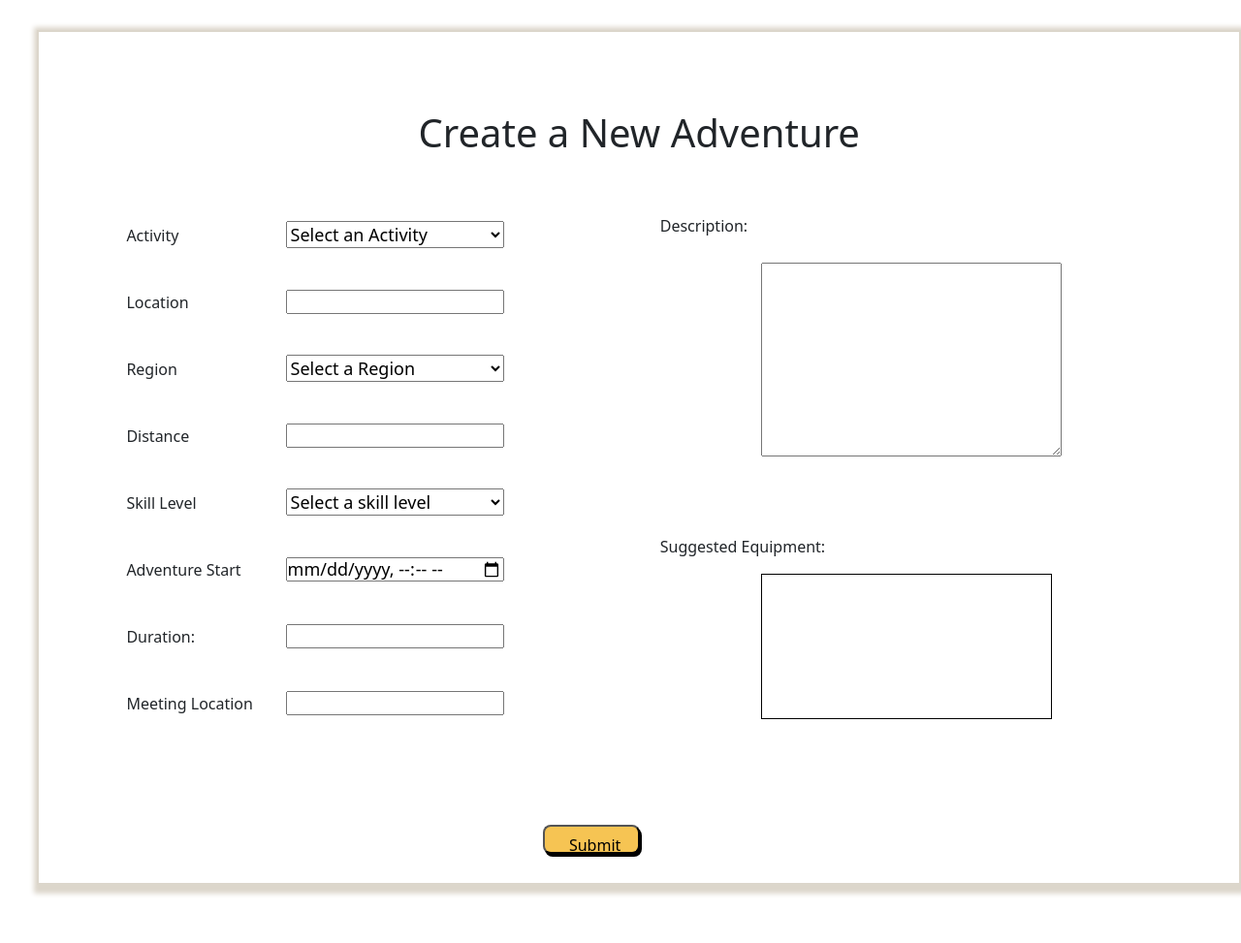
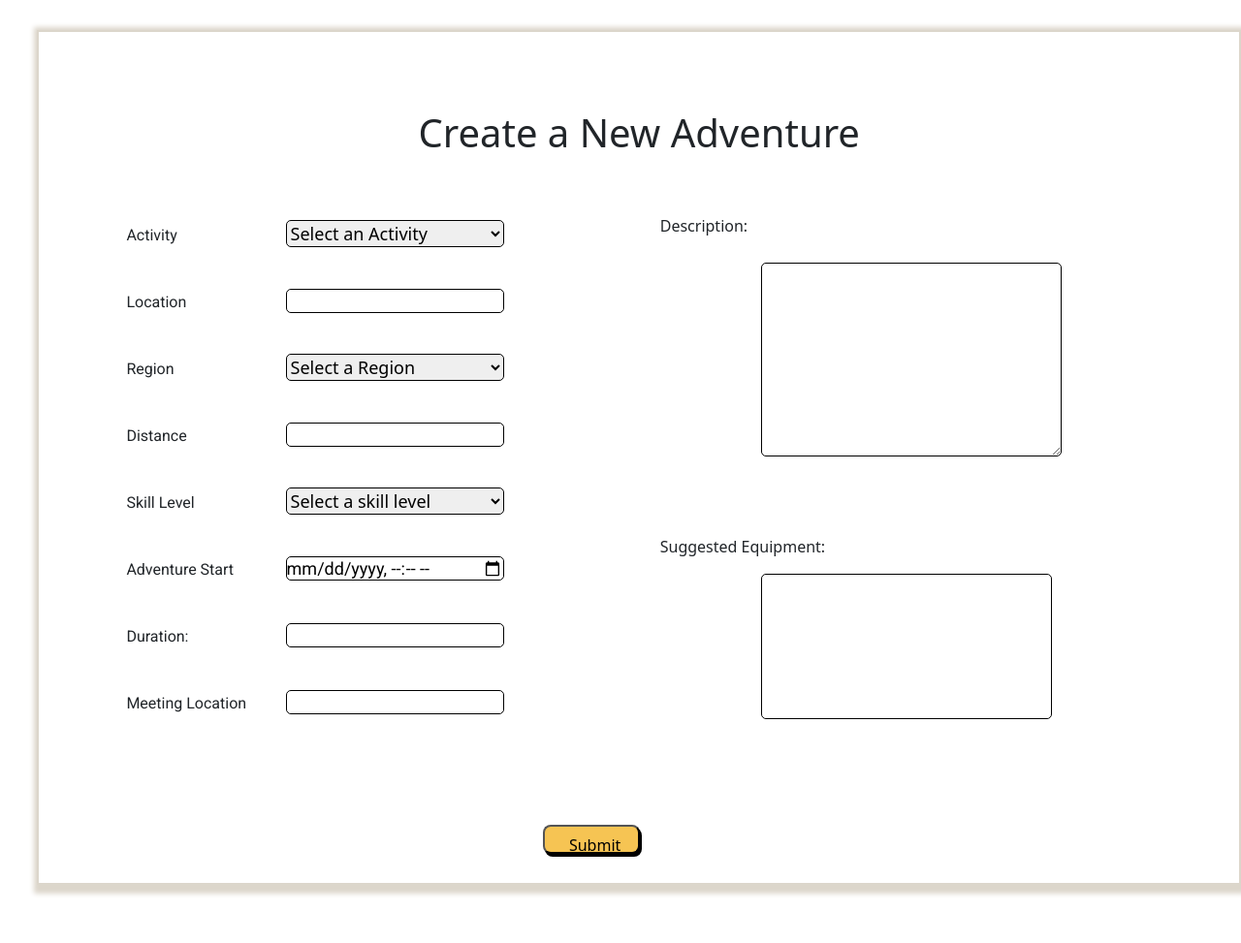
Before and after one commit to mickelsendamon/Connected_Outdoors, a Django app: template adventure_app/templates/new_adventure.html in a window 1280 px wide. Shown: the part 64-1037 px from the top of the page at 97% size. Run offline with Django 3.2, Linux system fonts and the light colour scheme; the template is opened without the code that fills it, so the values that code supplies are empty; some libraries are stand-ins or nearby versions; some web fonts are replaced.

Commit message:
rounded input boxes

```diff
--- a/adventure_app/static/css/newAdv.css
+++ b/adventure_app/static/css/newAdv.css
@@ -2,8 +2,6 @@
     margin: 0;
     padding: 0;
 }
-
-
 .wrapper{
     width:   auto;
     margin:  31px 0 60px 3%;
@@ -15,6 +13,7 @@
 .pageTitle{
     text-align: center;
     margin:  80px 0 60px 0;
+
 }
 .new_leftside{
     width:  44%;
@@ -27,18 +26,23 @@
 .dropdown-content{
     width:  225px;
     font-size:  18px;
+    -webkit-border-radius: 5px;
+    border-radius: 5px;
+    border: 1px black solid;
 }
 .label{
     margin: 10px;
     width:  150px;
     height:  25px;
     display:  inline-block;
+    font-family: 'Roboto', sans-serif;
 }
 .new_rightside{
     width:  47%;
     height:  600px;
     display:  inline-block;
     vertical-align: top;
+
 }
 .date{
     width:  50px;
@@ -50,11 +54,18 @@
     width:  225px;
     height:  25px;
     font-size: 18px;
+    font-family: 'Roboto', sans-serif;
+    -webkit-border-radius: 5px;
+    border-radius: 5px;
+    border: 1px black solid;
 }
 .descNew{
     width:  310px;
     height:  200px;
     margin:  10px 20% 75px;
+    -webkit-border-radius: 5px;
+    border-radius: 5px;
+    border: 1px black solid;
 }
 .equip{
     width:  20px;
@@ -67,15 +78,20 @@
     height: 150px;
     line-height: 2em;
     overflow:scroll;
-    border: thin #000 solid;
     padding: 5px;
     margin: 10px 20%;
+    -webkit-border-radius: 5px;
+    border-radius: 5px;
+    border: 1px black solid;
 }
 .scrollbox label{
     margin:  0 15px;
 }
 .scrollbox input{
     margin:  0 5px;
+    -webkit-border-radius: 5px;
+    border-radius: 5px;
+    border: 2px black solid;
 }
 .submit_button{
     width: 100px;
--- a/adventure_app/templates/edit_adventure.html
+++ b/adventure_app/templates/edit_adventure.html
@@ -25,6 +25,8 @@
     <!-- FONT -->
     <link rel="preconnect" href="https://fonts.gstatic.com">
     <link href="https://fonts.googleapis.com/css2?family=Zen+Dots&display=swap" rel="stylesheet">
+    <link rel="preconnect" href="https://fonts.gstatic.com">
+    <link href="https://fonts.googleapis.com/css2?family=Roboto:wght@400;500&display=swap" rel="stylesheet">
 
 
 </head>
@@ -56,7 +58,7 @@
         </div>
     </nav>
     <div class="wrapper">
-        <h1 class="pageTitle">Edit {{current_adventure.name}}</h1>
+        <h1 class="pageTitle">Edit {{current_adventure.location}} Adventure</h1>
 
         <div class="leftside">
             {% if messages %}
--- a/adventure_app/templates/new_adventure.html
+++ b/adventure_app/templates/new_adventure.html
@@ -19,6 +19,8 @@
     <!-- FONT -->
     <link rel="preconnect" href="https://fonts.gstatic.com">
     <link href="https://fonts.googleapis.com/css2?family=Zen+Dots&display=swap" rel="stylesheet">
+    <link rel="preconnect" href="https://fonts.gstatic.com">
+    <link href="https://fonts.googleapis.com/css2?family=Roboto:wght@400;500&display=swap" rel="stylesheet">
 
 
 </head>
```
Also changed, not shown: adventure_app/static/css/edit_adventures.css (+12 -0 lines).
